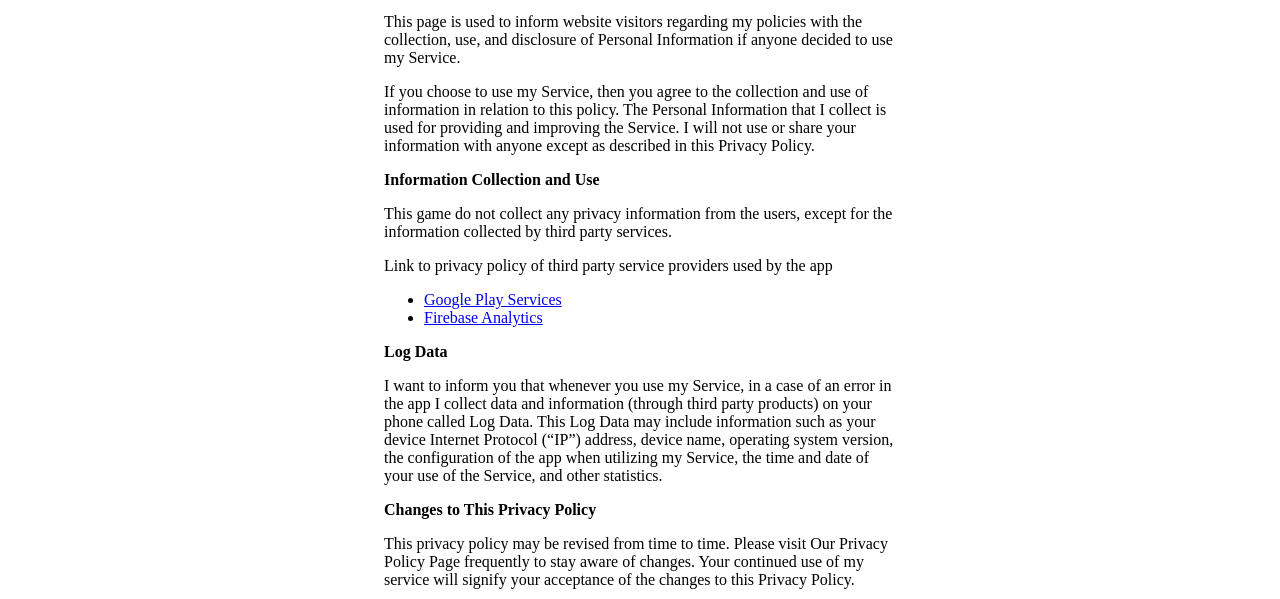
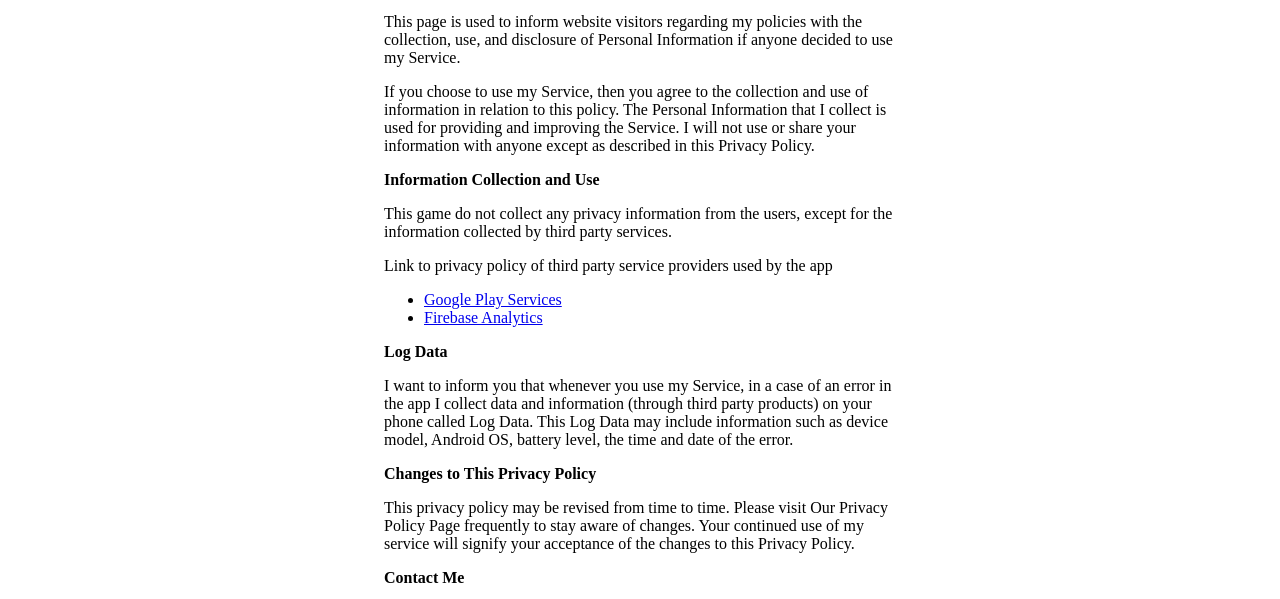
Before and after one commit to gautemo/calc-fast-web, a website: page public/privacy-policy.html in a window 1280 px wide. Shown: the part 201-800 px from the top of the page. Drawn offline with Linux system fonts and the light colour scheme.

Commit message:
update to privacy policy

```diff
--- a/public/privacy-policy.html
+++ b/public/privacy-policy.html
@@ -42,7 +42,7 @@
                     <p>This game do not collect any privacy information from the users, except for the information collected by third party services.</p>
                     <p>Link to privacy policy of third party service providers used by the app </p> <ul><li><a href="https://www.google.com/policies/privacy/" target="_blank">Google Play Services</a></li><li><a href="https://firebase.google.com/policies/analytics" target="_blank">Firebase Analytics</a></li></ul>
                     <p><strong>Log Data</strong></p>
-                    <p>I want to inform you that whenever you use my Service, in a case of an error in the app I collect data and information (through third party products) on your phone called Log Data. This Log Data may include information such as your device Internet Protocol (“IP”) address, device name, operating system version, the configuration of the app when utilizing my Service, the time and date of your use of the Service, and other statistics.</p>
+                    <p>I want to inform you that whenever you use my Service, in a case of an error in the app I collect data and information (through third party products) on your phone called Log Data. This Log Data may include information such as device model, Android OS, battery level, the time and date of the error.</p>
                     <p><strong>Changes to This Privacy Policy</strong></p>
                     <p>This privacy policy may be revised from time to time. Please visit Our Privacy Policy Page frequently to stay aware of changes. Your continued use of my service will signify your acceptance of the changes to this Privacy Policy.</p>
                     <p><strong>Contact Me</strong></p>
```
